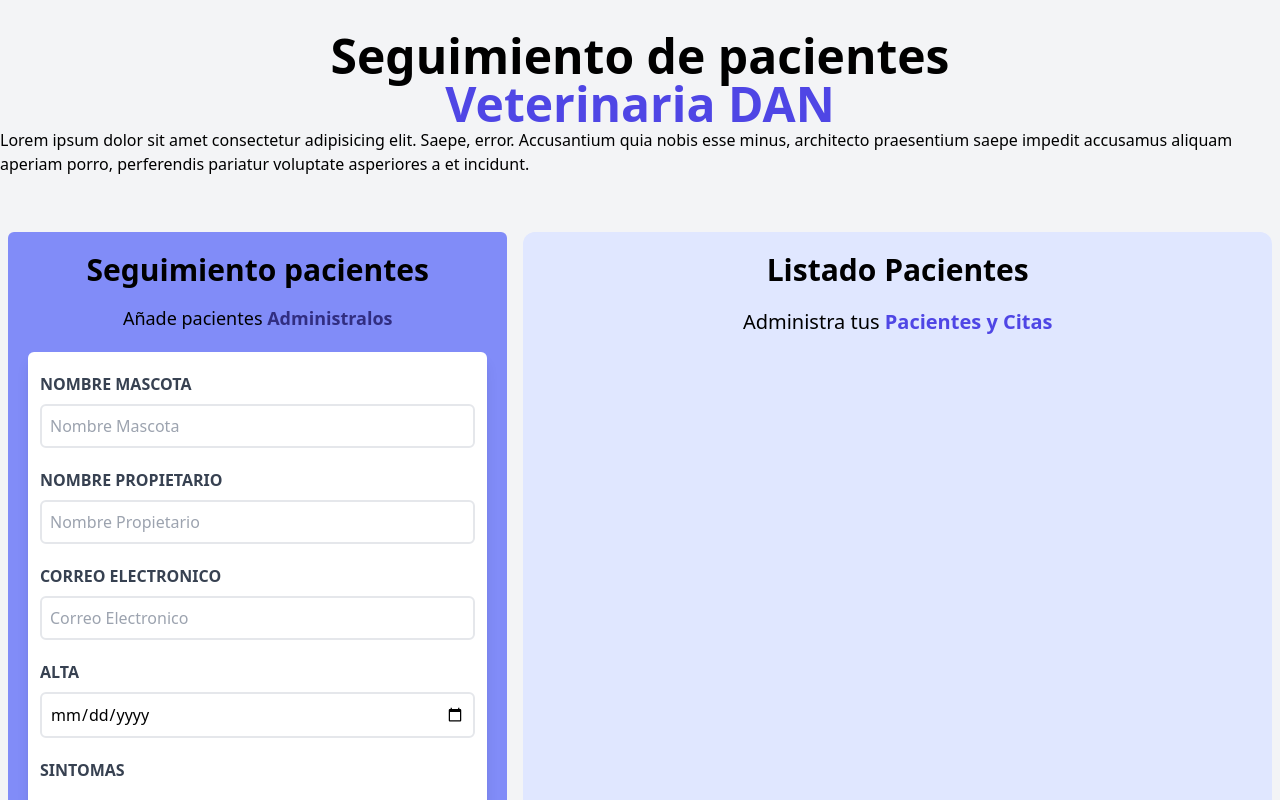
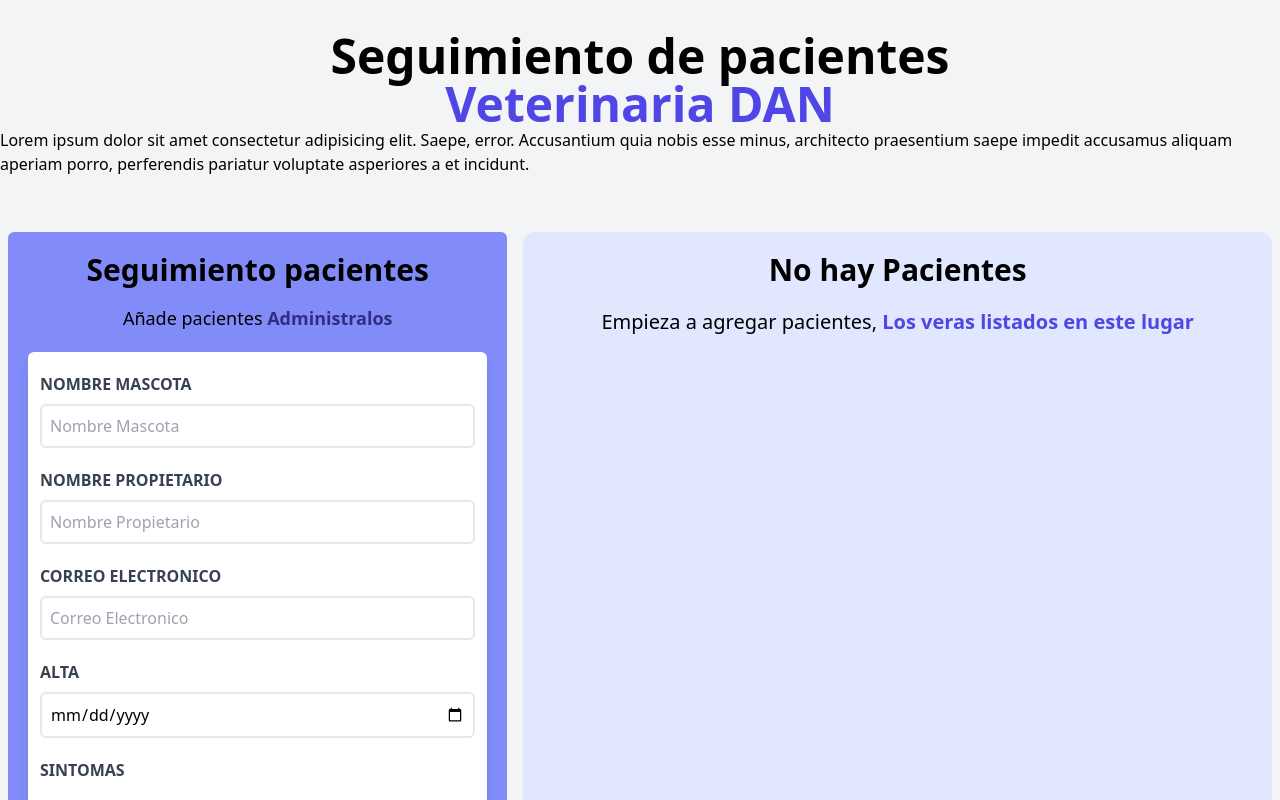
Before and after one commit to DanloisTovar/App-Veterinaria-Danlois, a React (Vite) app: page / in a window 1280 px wide. Shown: the top 800 px of the page. Built offline with nearby package versions, Linux system fonts and the light colour scheme.

Commit message:
add config if exist paciente and not.

```diff
--- a/src/components/ListadoPacientes.jsx
+++ b/src/components/ListadoPacientes.jsx
@@ -2,9 +2,11 @@
 import Paciente from './Paciente';
 
 const ListadoPacientes = ({ pacientes }) => {
-    console.log(pacientes);
+    console.log(pacientes.length);
     return (
         <div className=" bg-indigo-100 md:w-1/2 sm:w-2/2 lg:w-3/5 text-justify m-2 p-5 md:h-screen md:overflow-y-scroll rounded-xl">
+            {pacientes && pacientes.length > 0 ? (
+                <>
                     <h2 className="font-black text-3xl text-center">
                         Listado Pacientes
                     </h2>
@@ -16,9 +18,26 @@
                         </span>
                     </p>
                     {pacientes.map((paciente) => {
-                return <Paciente key={paciente.id} paciente={paciente} />;
+                        return (
+                            <Paciente key={paciente.id} paciente={paciente} />
+                        );
                     })}
                     {/* <Paciente /> */}
+                </>
+            ) : (
+                <>
+                    <h2 className="font-black text-3xl text-center">
+                        No hay Pacientes
+                    </h2>
+
+                    <p className="text-xl mt-5 text-center mb-5">
+                        Empieza a agregar pacientes,{' '}
+                        <span className="text-indigo-600 font-bold">
+                            Los veras listados en este lugar
+                        </span>
+                    </p>
+                </>
+            )}
         </div>
     );
 };
```
Lines whose indentation alone changed are shown as unchanged.
